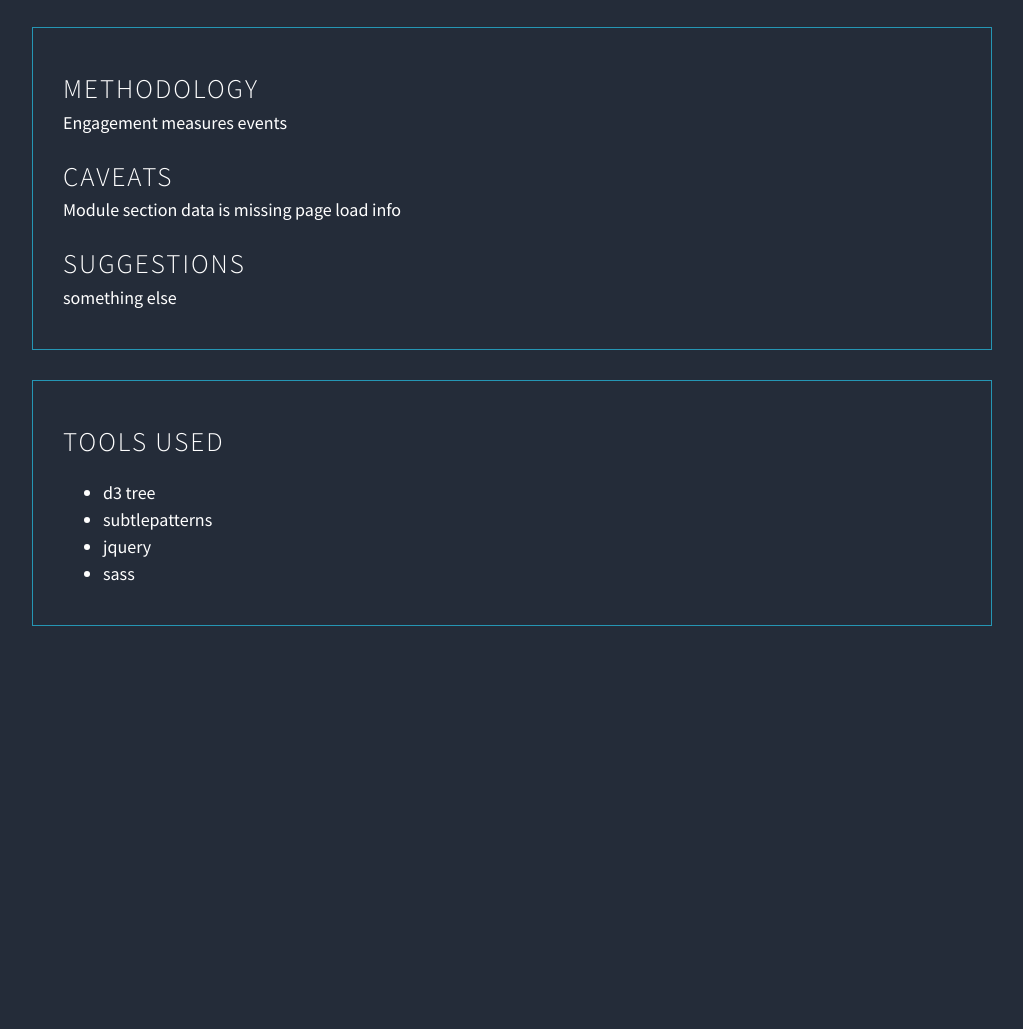
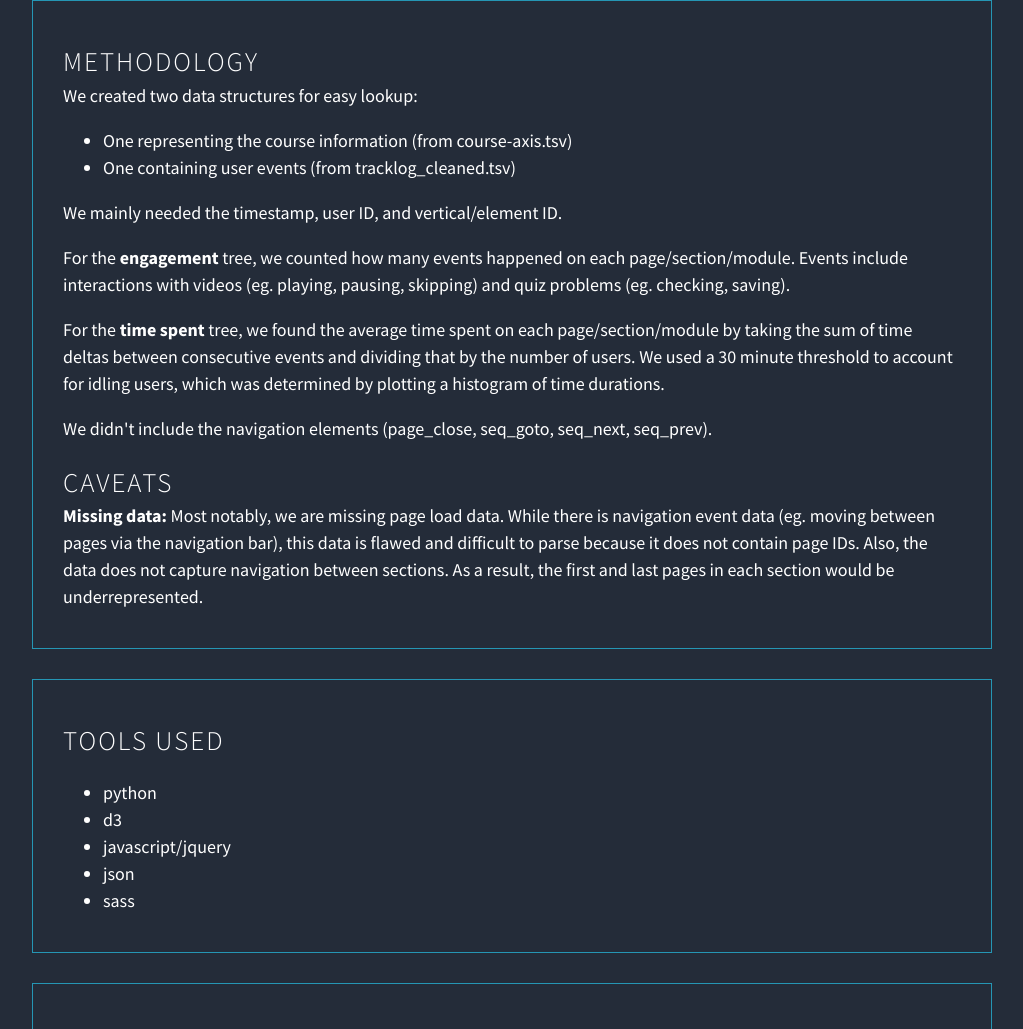
Before and after one commit to justin0022/UBCHack, a website: page index.html in a window 1280 px wide. Shown: the part 1771-2800 px from the top of the page, without its empty margins (128-1151 px from the left). Before the commit the page ends 2437 px from the top, so only its background shows below. Drawn offline with nearby package versions, Linux system fonts and the light colour scheme.

Commit message:
update project info

```diff
--- a/index.html
+++ b/index.html
@@ -26,7 +26,7 @@
         <h2>Filter by</h2>
         <div class="button-wrap">
             <button class="engagement-button active" type="button" onclick="showTree1()">Engagement</button>
-            <p>Engagement measures how many events happened on each page. Bigger circles means more engagement, and no circles means there was no data. Events are interactions with videos and quiz problems.</p>
+            <p>Engagement measures how many events happened on each page. Bigger circles means more engagement, and no circles means there was no data.</p>
         </div>
         <div class="button-wrap">
             <button class="duration-button" type="button" onclick="showTree2()">Time Spent</button>
@@ -46,20 +46,31 @@
     </div>
      <div class="content">
         <h2>Methodology</h2>
-        <p>Engagement measures events</p>
+            <p>We created two data structures for easy lookup:</p>
+            <ul>
+                <li>One representing the course information (from course-axis.tsv)</li>
+                <li>One containing user events (from tracklog_cleaned.tsv)</li>
+            </ul>
+            <p>We mainly needed the timestamp, user ID, and vertical/element ID.</p>
+            <p>For the <strong>engagement</strong> tree, we counted how many events happened on each page/section/module. Events include interactions with videos (eg. playing, pausing, skipping) and quiz problems (eg. checking, saving). </p>
+            <p>For the <strong>time spent</strong> tree, we found the average time spent on each page/section/module by taking the sum of time deltas between consecutive events and dividing that by the number of users. We used a 30 minute threshold to account for idling users, which was determined by plotting a histogram of time durations.</p>
+            <p>We didn't include the navigation elements (page_close, seq_goto, seq_next, seq_prev).</p>
         <h2>Caveats</h2>
-        <p>Module section data is missing page load info</p>
-        <h2>Suggestions</h2>
-        <p>something else</p>
+        <p><strong>Missing data:</strong> Most notably, we are missing page load data. While there is navigation event data (eg. moving between pages via the navigation bar), this data is flawed and difficult to parse because it does not contain page IDs. Also, the data does not capture navigation between sections. As a result, the first and last pages in each section would be underrepresented.</p>
     </div>
     <div class="content">
         <h2>Tools used</h2>
         <ul class="tools">
-            <li>d3 tree</li>
-            <li>subtlepatterns</li>
-            <li>jquery</li>
+            <li>python</li>
+            <li>d3</li>
+            <li>javascript/jquery</li>
+            <li>json</li>
             <li>sass</li>
         </ul>
+    </div>
+    <div class="content">
+        <h2>License</h2>
+        <p>Released under the <a href="https://opensource.org/licenses/GPL-3.0">GNU General Public License, version 3</a>.</p>
     </div>
     </main>
     <script>
--- a/sass/sass/screen.scss
+++ b/sass/sass/screen.scss
@@ -46,7 +46,7 @@ a {
 	transition: .2s ease-out;
 	text-decoration: none;
 	&:hover {
-		color: lighten($accent, 30%);
+		color: lighten($accent, 40%);
 	}
 }
 h1,
```
Also changed, not shown: codebreakdown.PNG (added), stylesheets/sass/screen.css.
